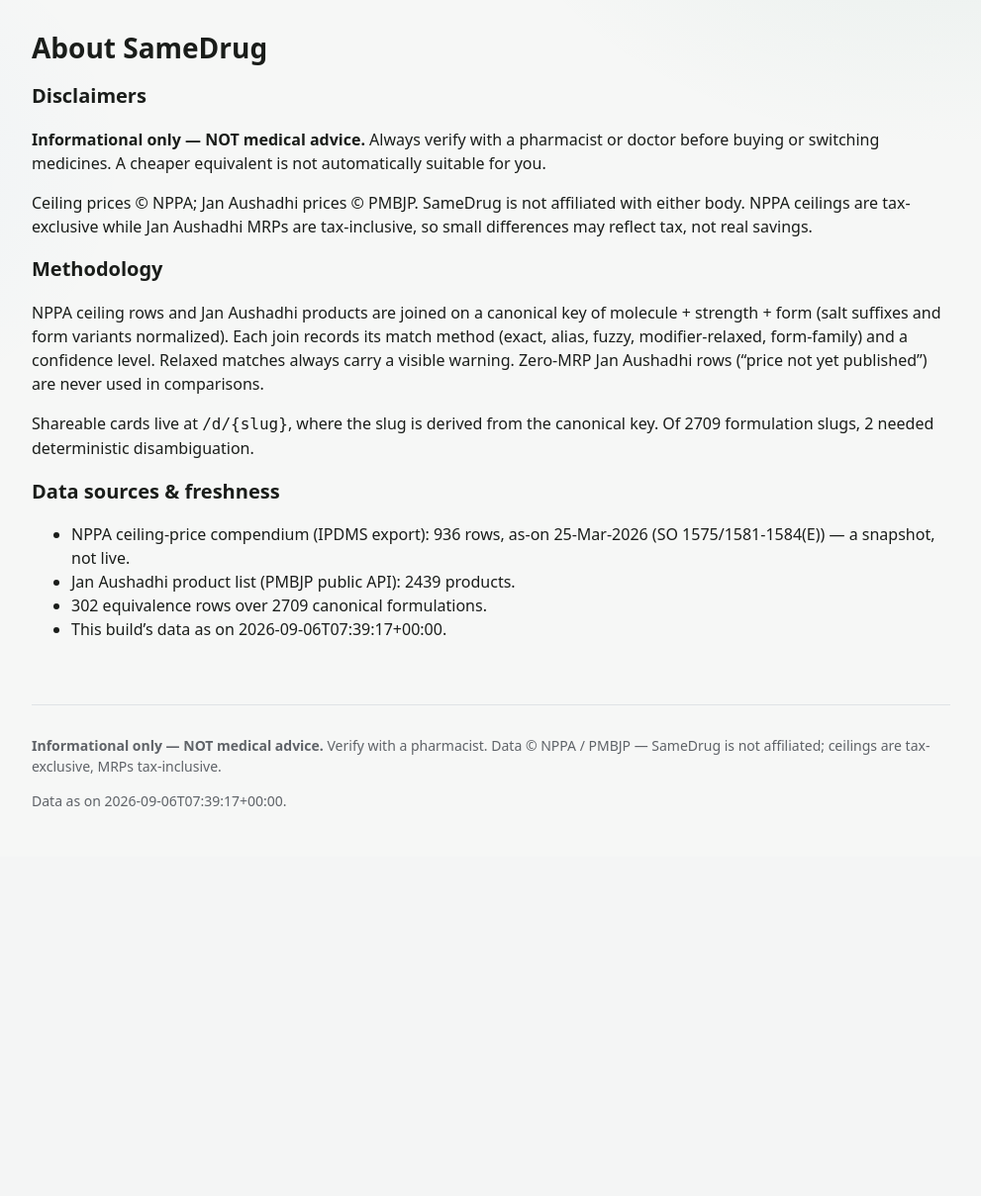
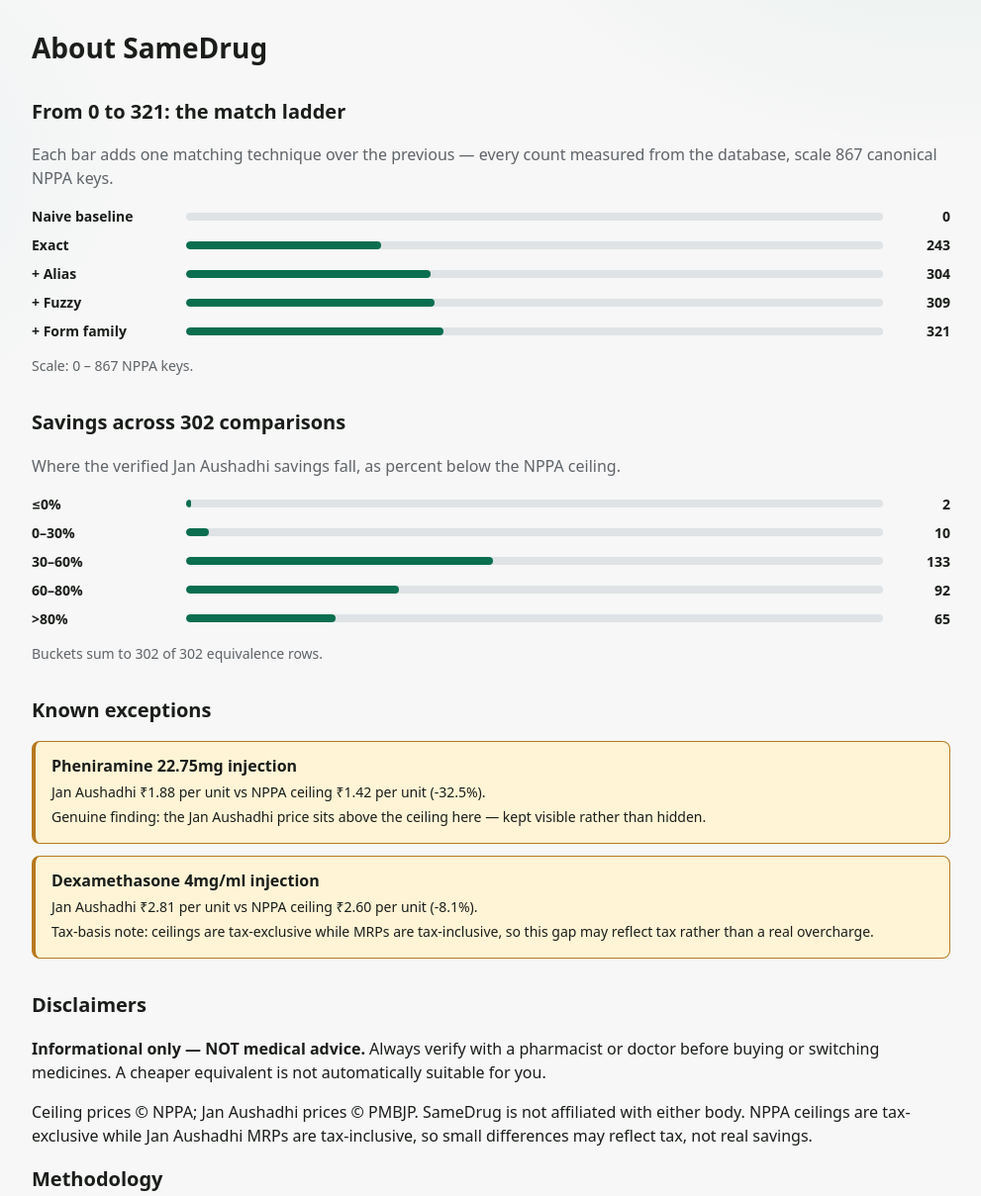
Before and after one commit to Vedant-Divate/SameDrug, a FastAPI app: page /about in a window 1280 px wide. Shown: the part 57-1266 px from the top of the page at 99% size, without its empty margins (144-1135 px from the left). Before the commit the page ends 872 px from the top, so only its background shows below. Run offline with FastAPI, Linux system fonts and the light colour scheme; data comes from the database, SQL or seed files in the repository; some libraries are stand-ins or nearby versions.

Commit message:
feat(ui): render match ladder chart and savings histogram on about

```diff
--- a/samedrug/app/static/style.css
+++ b/samedrug/app/static/style.css
@@ -457,6 +457,34 @@ dd { margin: 0 0 var(--sp-2); }
 .bar-ceiling { background: var(--muted); }
 .bar-jap { background: var(--accent); }
 
+/* 7b. About story: ladder chart, savings histogram, exception callouts. */
+.story { margin: var(--sp-8) 0; }
+.story > p { color: var(--muted); }
+.ladder, .hist { display: grid; gap: var(--sp-2); margin: var(--sp-4) 0 var(--sp-2); }
+.ladder-row, .hist-row {
+  display: grid;
+  grid-template-columns: 9rem 1fr 3.5rem;
+  gap: var(--sp-3);
+  align-items: center;
+}
+.ladder-label, .hist-label { font-size: var(--text-14); font-weight: 600; }
+.ladder-count, .hist-count { font-size: var(--text-14); font-weight: 700; text-align: right; }
+.bar-ladder, .bar-hist { background: var(--accent); }
+.scale-line, .hist-total { font-size: var(--text-14); color: var(--muted); }
+.exception {
+  background: var(--warning-bg);
+  border: 1px solid var(--warn-line);
+  border-left-width: var(--sp-1);
+  border-radius: var(--radius-md);
+  padding: var(--sp-3) var(--sp-4);
+  margin: var(--sp-3) 0;
+}
+.exception h3 { margin: 0 0 var(--sp-1); font-size: var(--text-16); }
+.exception p { margin: var(--sp-1) 0; font-size: var(--text-14); }
+@media (max-width: 30rem) {
+  .ladder-row, .hist-row { grid-template-columns: 7rem 1fr 3rem; gap: var(--sp-2); }
+}
+
 /* Desktop: two-column NPPA/JAP layout with a center divider. */
 @media (min-width: 48rem) {
   body { max-width: 60rem; }
--- a/samedrug/app/templates/about.html
+++ b/samedrug/app/templates/about.html
@@ -2,6 +2,53 @@
 {% block title %}About — SameDrug{% endblock %}
 {% block content %}
 <h1>About SameDrug</h1>
+
+<section class="story" aria-label="How matching improved">
+  <h2>From 0 to {{ ladder[-1].value }}: the match ladder</h2>
+  <p>Each bar adds one matching technique over the previous — every count measured from the database, scale {{ ladder_total }} canonical NPPA keys.</p>
+  <div class="ladder">
+    {% for bar in ladder %}
+    <div class="ladder-row">
+      <span class="ladder-label">{{ bar.label }}</span>
+      <div class="bar-track"><div class="bar bar-ladder" style="width: {{ bar.pct }}%"></div></div>
+      <span class="ladder-count" data-ladder-count="{{ bar.value }}">{{ bar.value }}</span>
+    </div>
+    {% endfor %}
+  </div>
+  <p class="scale-line">Scale: 0 – {{ ladder_total }} NPPA keys.</p>
+</section>
+
+<section class="story" aria-label="Savings distribution">
+  <h2>Savings across {{ hist_total }} comparisons</h2>
+  <p>Where the verified Jan Aushadhi savings fall, as percent below the NPPA ceiling.</p>
+  <div class="hist">
+    {% for b in histogram %}
+    <div class="hist-row">
+      <span class="hist-label">{{ b.label }}</span>
+      <div class="bar-track"><div class="bar bar-hist" style="width: {{ b.pct }}%"></div></div>
+      <span class="hist-count" data-hist-count="{{ b.count }}">{{ b.count }}</span>
+    </div>
+    {% endfor %}
+  </div>
+  <p class="hist-total" data-hist-total="{{ hist_total }}">Buckets sum to {{ hist_total }} of {{ counts.equivalents }} equivalence rows.</p>
+</section>
+
+{% if exceptions %}
+<section class="story" aria-label="Known exceptions">
+  <h2>Known exceptions</h2>
+  {% for e in exceptions %}
+  <aside class="exception">
+    <h3>{{ e.title }}</h3>
+    <p>Jan Aushadhi {{ e.payload.jap_side.per_unit_inr|inr }} per unit vs NPPA ceiling {{ e.payload.nppa_side.ceiling_per_unit_inr|inr }} per unit ({{ e.payload.savings_pct|pct1 }}).</p>
+    {% if e.kind == "above_ceiling" %}
+    <p>Genuine finding: the Jan Aushadhi price sits above the ceiling here — kept visible rather than hidden.</p>
+    {% else %}
+    <p>Tax-basis note: ceilings are tax-exclusive while MRPs are tax-inclusive, so this gap may reflect tax rather than a real overcharge.</p>
+    {% endif %}
+  </aside>
+  {% endfor %}
+</section>
+{% endif %}
 
 <h2>Disclaimers</h2>
 <p><strong>Informational only — NOT medical advice.</strong> Always verify with a pharmacist or doctor before buying or switching medicines. A cheaper equivalent is not automatically suitable for you.</p>
--- a/samedrug/app/ui.py
+++ b/samedrug/app/ui.py
@@ -78,6 +78,77 @@ def build_slug_map(
 def plain_caveat(code: str) -> str:
     """Map one raw caveat code to its plain-English warning text."""
     return CAVEAT_TEXT.get(code.split(":")[0], code)
+
+
+# Savings buckets for the /about histogram (labels only; counts are measured).
+HISTOGRAM_BUCKETS = (
+    ("le0", "\u22640%"),
+    ("0-30", "0\u201330%"),
+    ("30-60", "30\u201360%"),
+    ("60-80", "60\u201380%"),
+    ("gt80", ">80%"),
+)
+
+# Canonical keys with genuine negative-savings findings (sources.md addendum).
+# Rendered on /about only when present in the DB under test (real DB: both).
+EXCEPTION_KEYS = (
+    ("pheniramine:22.75mg|injection", "above_ceiling"),
+    ("dexamethasone:4mg/ml|injection", "tax_basis"),
+)
+
+
+def savings_histogram(conn) -> list[dict[str, Any]]:
+    """One GROUP BY query: savings buckets over equivalents (for /about).
+
+    Bucket edges (<=0, 0-30, 30-60, 60-80, >80 %) mirror the story on the
+    page; the bucket counts always sum to the equivalents total.
+    """
+    rows = conn.execute(
+        "SELECT CASE WHEN savings_pct <= 0 THEN 'le0'"
+        " WHEN savings_pct <= 30 THEN '0-30'"
+        " WHEN savings_pct <= 60 THEN '30-60'"
+        " WHEN savings_pct <= 80 THEN '60-80'"
+        " ELSE 'gt80' END AS bucket, COUNT(*) AS n"
+        " FROM equivalents GROUP BY bucket"
+    ).fetchall()
+    counts = {r["bucket"]: r["n"] for r in rows}
+    total = sum(counts.values())
+    out = []
+    for key, label in HISTOGRAM_BUCKETS:
+        n = counts.get(key, 0)
+        out.append(
+            {
+                "key": key,
+                "label": label,
+                "count": n,
+                "pct": round(100.0 * n / total, 1) if total else 0.0,
+            }
+        )
+    return out
+
+
+def match_ladder(stats: dict[str, Any]) -> tuple[list[dict[str, Any]], int]:
+    """Cumulative ladder bars from the cached stats query (for /about).
+
+    Per-stage increments (exact / alias / fuzzy / form-family) accumulate
+    into the matched total; the scale is the total NPPA key denominator.
+    """
+    cfg = stats["match_ladder"]
+    s1 = cfg["stage_1_exact"]
+    s2 = cfg["stage_2_alias"]
+    s3 = cfg["stage_3_fuzzy"]
+    matched = cfg["matched_keys"]
+    total = cfg["total_nppa_keys"]
+    bars = [
+        {"label": "Naive baseline", "value": 0},
+        {"label": "Exact", "value": s1},
+        {"label": "+ Alias", "value": s1 + s2},
+        {"label": "+ Fuzzy", "value": s1 + s2 + s3},
+        {"label": "+ Form family", "value": matched},
+    ]
+    for bar in bars:
+        bar["pct"] = round(100.0 * bar["value"] / total, 1) if total else 0.0
+    return bars, total
 
 
 def format_inr(value: float | None) -> str:
@@ -254,6 +325,25 @@ def about(request: Request):
     with queries.connect_ro(ui["db_path"]) as conn:
         data_as_on = queries.get_data_as_on(conn)
         counts = queries.table_counts(conn)
+        histogram = savings_histogram(conn)
+        exceptions = []
+        for key, kind in EXCEPTION_KEYS:
+            payload = queries.get_equivalent(conn, key)
+            if payload is not None:
+                exceptions.append(
+                    {
+                        "kind": kind,
+                        "payload": payload,
+                        "title": display_name(
+                            payload["molecules"],
+                            payload["strength_set"],
+                            payload["form"],
+                        ),
+                    }
+                )
+    # Additive, read-only: the Phase-4 cached stats path feeds the ladder.
+    stats = queries.get_stats(ui["db_path"])
+    ladder, ladder_total = match_ladder(stats)
     return ui["templates"].TemplateResponse(
         request,
         "about.html",
@@ -262,5 +352,10 @@ def about(request: Request):
             "counts": counts,
             "slug_collisions": request.app.state.slug_collisions,
             "n_slugs": len(request.app.state.slug_to_key),
+            "ladder": ladder,
+            "ladder_total": ladder_total,
+            "histogram": histogram,
+            "hist_total": sum(b["count"] for b in histogram),
+            "exceptions": exceptions,
         },
     )
```
Also changed, not shown: tests/ui/test_polish57_about.py (added, +78 -0 lines).
